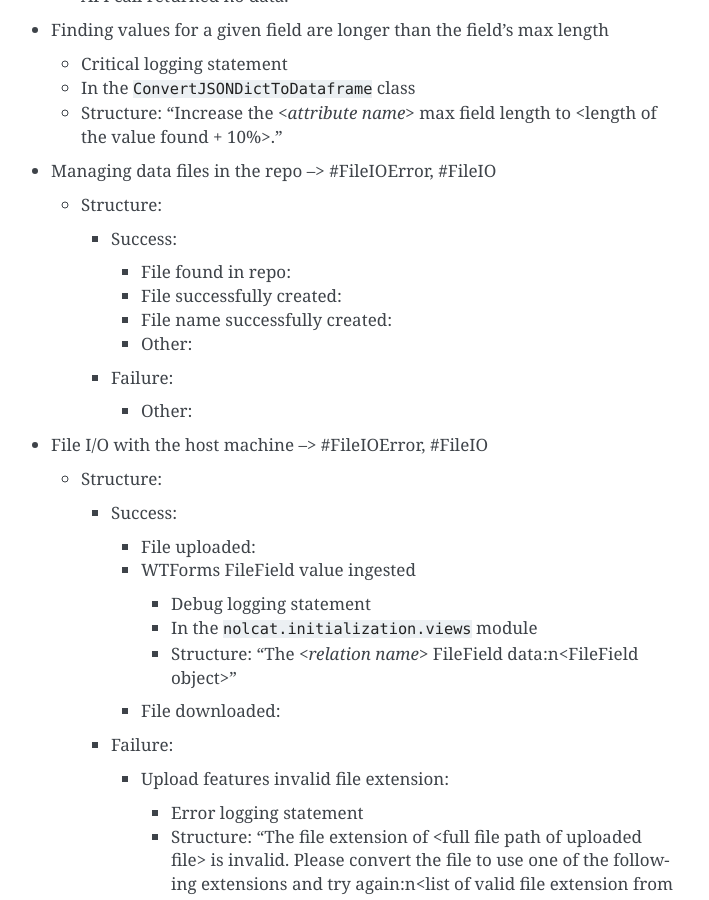
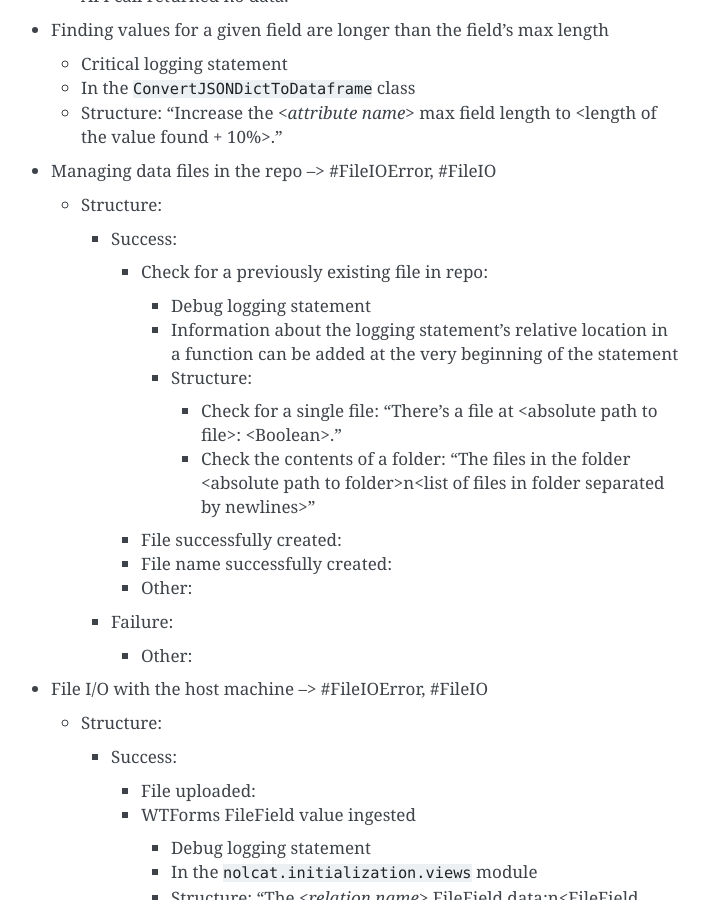
Before and after one commit to ereiskind/nolcat, a Sphinx documentation site: the page built from docs/source/code_style_guide.rst, in a window 1280 px wide and 900 px high, scrolled down 1398 px. Shown: the whole window, without its empty margins (399-1108 px from the left). Built offline with Sphinx 7.4.7, drawn with Linux system fonts in a browser that asks for light colours.

Commit message:
Update file location logging statements

```diff
--- a/docs/source/code_style_guide.rst
+++ b/docs/source/code_style_guide.rst
@@ -56,7 +56,15 @@ General Errors and In-Test Issues
 
     * Success:
 
-      * File found in repo:
+      * Check for a previously existing file in repo:
+
+        * Debug logging statement
+        * Information about the logging statement's relative location in a function can be added at the very beginning of the statement
+        * Structure:
+
+          * Check for a single file: "There's a file at <absolute path to file>: <Boolean>."
+          * Check the contents of a folder: "The files in the folder <absolute path to folder>\n<list of files in folder separated by newlines>"
+
       * File successfully created:
       * File name successfully created:
       * Other:
```
Also changed, not shown: 3 other files.
